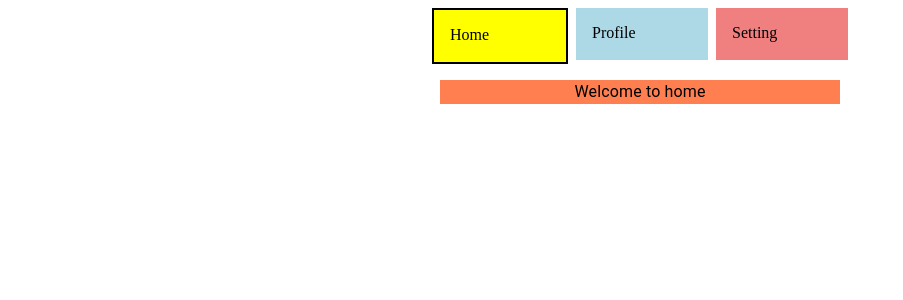
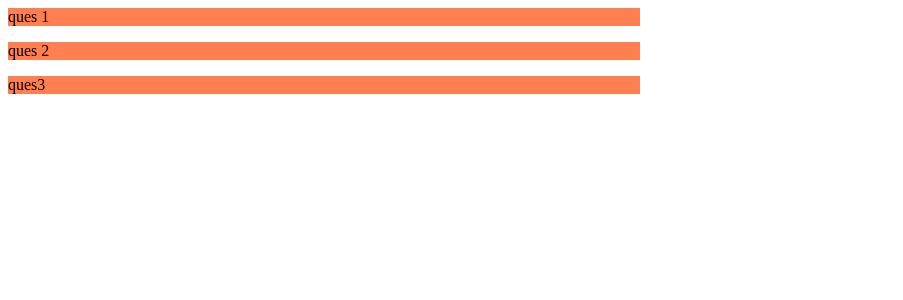
Before and after one commit to sharma-sagar2002/Frontend-Machine-Coding, a React (Vite) app: page / in a window 1280 px wide. Shown: the top 300 px of the page, without its empty margins (0-903 px from the left). Built offline with nearby package versions, Linux system fonts and the light colour scheme.

Commit message:
accordian added

```diff
--- a/src/App.tsx
+++ b/src/App.tsx
@@ -1,7 +1,8 @@
 import "./App.css";
+import Accordian from "./Components/Accordian";
 // import AsteriskFieldValidation from "./Components/AsteriskValidation";
 // import CopyToClipboard from "./Components/CopyToClipboard";
-import TabSwitcher from "./Components/TabSwitcher";
+// import TabSwitcher from "./Components/TabSwitcher";
 // import TogglePassword from "./Components/TogglePassword";
 // import ChipsInput from "./Components/Chip";
 // import ColorExplorer from "./Components/ColorExplorer";
@@ -14,7 +15,8 @@ function App() {
       {/* <TogglePassword /> */}
       {/* <AsteriskFieldValidation /> */}
       {/* <CopyToClipboard /> */}
-      <TabSwitcher />
+      {/* <TabSwitcher /> */}
+      <Accordian />
     </>
   );
 }
--- /dev/null
+++ b/src/Components/Accordian.tsx
@@ -0,0 +1,49 @@
+import { Typography } from "@mui/material";
+import { Box, Stack } from "@mui/system";
+import { useState } from "react";
+
+const Accordian = () => {
+  const [activeIndex, setActiveIndex] = useState<number | null>(null);
+  const accordianSet = [
+    {
+      ques: "ques 1",
+      ans: "ans 1",
+    },
+    {
+      ques: "ques 2",
+      ans: "ans2",
+    },
+    {
+      ques: "ques3",
+      ans: "ans3",
+    },
+  ];
+  const handleToggle = (index: number) => {
+    activeIndex === index ? setActiveIndex(null) : setActiveIndex(index);
+  };
+  return (
+    <>
+      <Stack gap={2}>
+        {accordianSet.map((a: any, index: number) => {
+          return (
+            <Stack gap={1} width={1 / 2} sx={{ alignSelf: "center1" }}>
+              <Box
+                sx={{ backgroundColor: "coral", cursor: "pointer" }}
+                onClick={(e: any) => {
+                  console.log(e);
+                  setActiveIndex(index);
+                  handleToggle(index);
+                }}
+              >
+                {a?.ques}
+              </Box>
+              {activeIndex === index && <Typography>{a?.ans}</Typography>}
+            </Stack>
+          );
+        })}
+      </Stack>
+    </>
+  );
+};
+
+export default Accordian;
```
